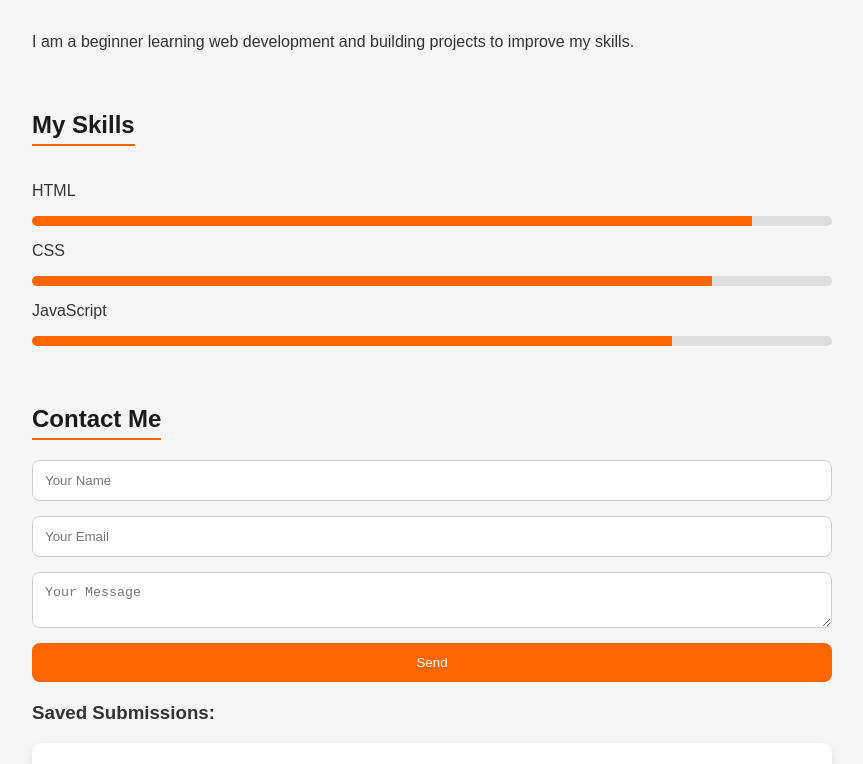
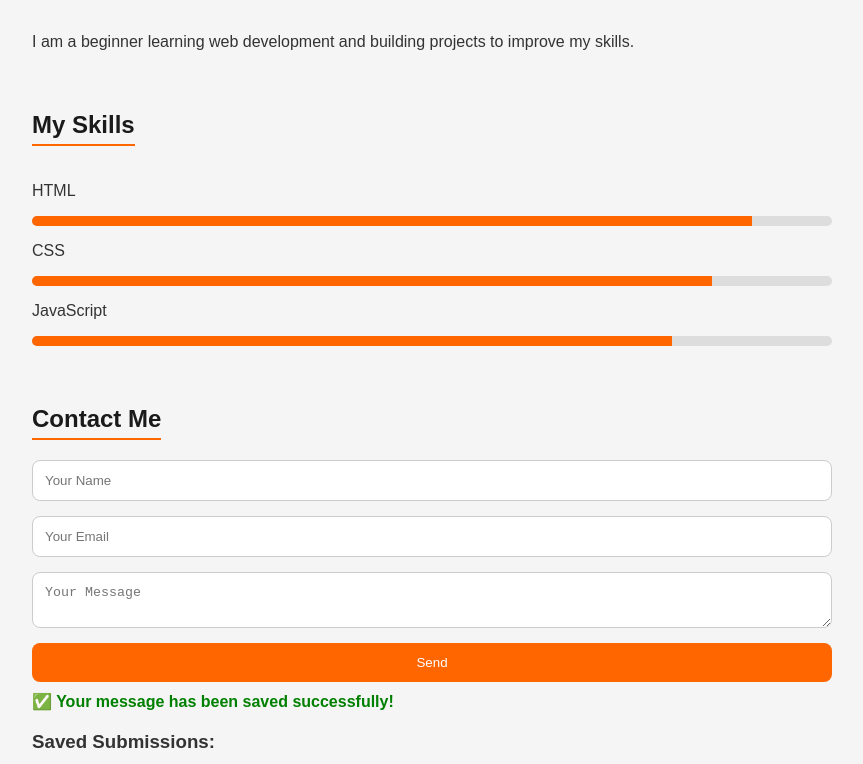
Before and after one commit to nabeel1222/Portfolio77, a website: page public/index.html in a window 1280 px wide. Both pictures are taken after typing "Sample", "name@example.com", "Sample" into the empty fields and a click on the button "Send". Shown: the part 272-1036 px from the top of the page, without its empty margins (208-1071 px from the left). Drawn offline with Linux system fonts and the light colour scheme; no server answers.

Commit message:
Add files via upload

```diff
--- a/public/index.html
+++ b/public/index.html
@@ -150,7 +150,9 @@ h2 {
         <textarea id="message" placeholder="Your Message"></textarea>
         <button type="submit">Send</button>
     </form>
-
+<div id="successMessage" style="display:none; color:green; margin-top:10px; font-weight:bold;">
+    ✅ Your message has been saved successfully!
+</div>
     <div id="output">
         <h3>Saved Submissions:</h3>
     </div>
@@ -165,7 +167,42 @@ document.addEventListener("DOMContentLoaded", () => {
     const saved = JSON.parse(localStorage.getItem("submissions")) || [];
     saved.forEach(entry => addToUI(entry.name, entry.email, entry.message));
 
-    form.addEventListener("submit", async (e) => {
+
+form.addEventListener("submit", async (e) => {
+    e.preventDefault();
+
+    const name = document.getElementById("name").value.trim();
+    const email = document.getElementById("email").value.trim();
+    const message = document.getElementById("message").value.trim();
+    const successMsg = document.getElementById("successMessage");
+
+    if (!name || !email) return;
+
+    let submissions = JSON.parse(localStorage.getItem("submissions")) || [];
+    submissions.push({ name, email, message });
+    localStorage.setItem("submissions", JSON.stringify(submissions));
+
+    addToUI(name, email, message);
+
+    try {
+        const res = await fetch("/submit", {
+            method: "POST",
+            headers: { "Content-Type": "application/json" },
+            body: JSON.stringify({ name, email, message })
+        });
+
+        successMsg.style.display = "block";
+
+        setTimeout(() => {
+            successMsg.style.display = "none";
+        }, 3000);
+
+    } catch (err) {
+        console.log(err);
+    }
+
+    form.reset();
+});
         e.preventDefault();
 
         const name = document.getElementById("name").value.trim();
@@ -181,7 +218,8 @@ document.addEventListener("DOMContentLoaded", () => {
         addToUI(name, email, message);
 
         try {
-            await fetch("/submit", {
+            await
+            fetch("/submit", {
                 method: "POST",
                 headers: { "Content-Type": "application/json" },
                 body: JSON.stringify({ name, email, message })
@@ -219,7 +257,7 @@ document.addEventListener("DOMContentLoaded", () => {
             animateSkills();
         }
     });
-});
+
 </script>
 
 </body>
```
